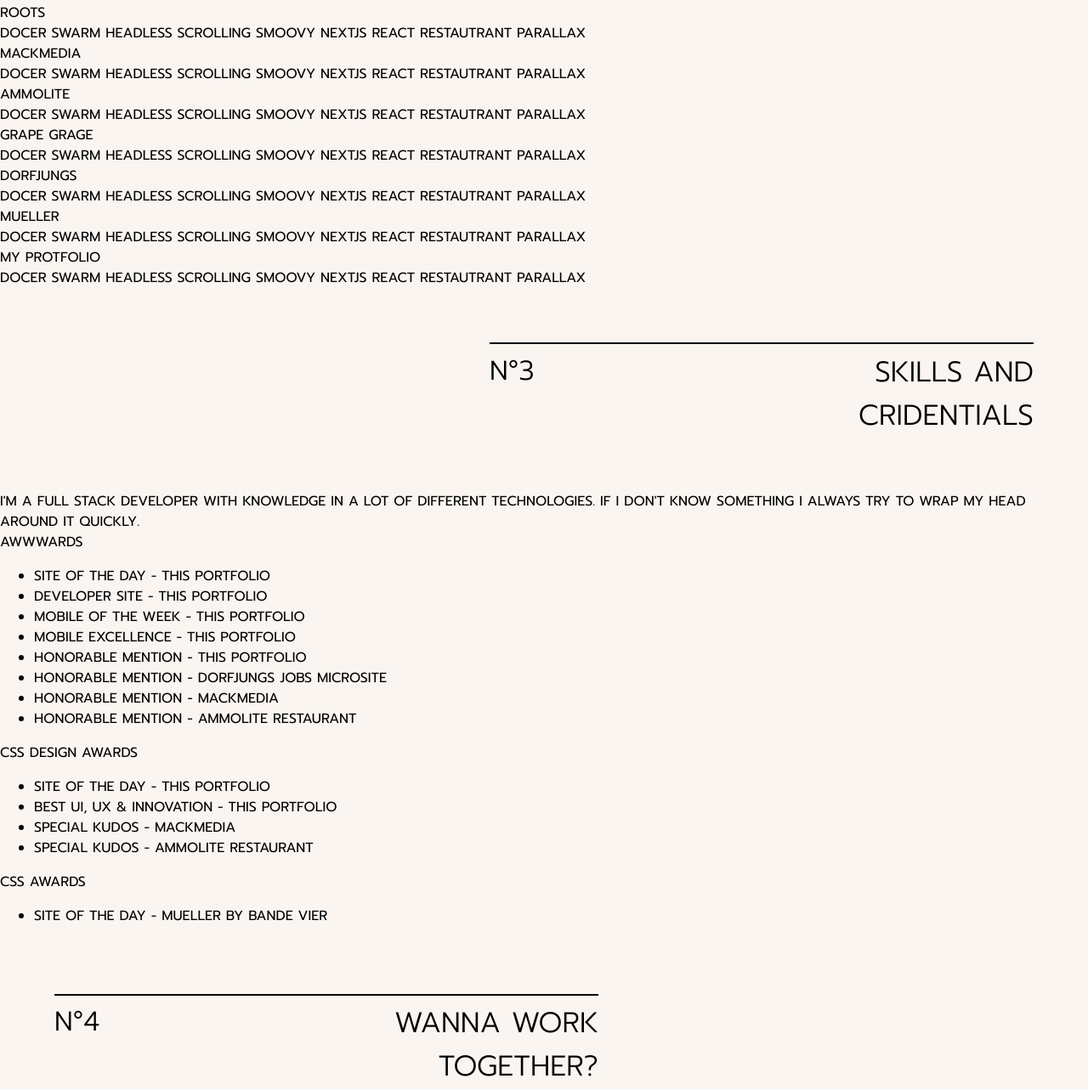
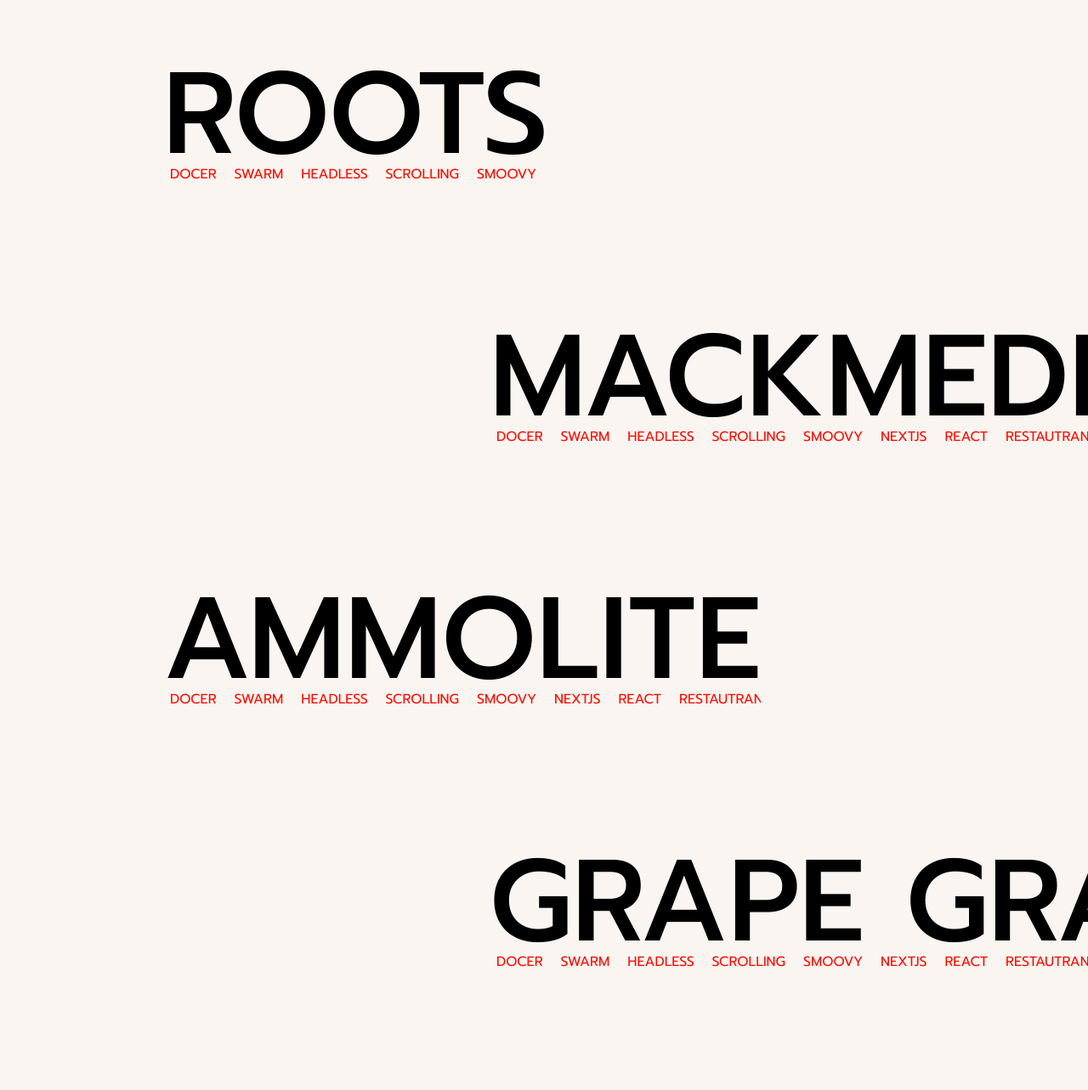
Before and after one commit to TheeWebMaster/yossrimhamdi, a website: page app/index.html in a window 1280 px wide. Shown: the part 1924-3207 px from the top of the page at 85% size. Drawn offline with Linux system fonts and the light colour scheme.

Commit message:
finished styling the "stuff I did" headlines.

```diff
--- a/app/assets/styles/base/_general.css
+++ b/app/assets/styles/base/_general.css
@@ -1,11 +1,12 @@
 * {
   box-sizing: border-box;
+  margin: 0;
+  padding: 0;
 }
 body {
   font-family: 'Prompt', sans-serif;
   color: $mainBlack;
   background-color: $skiny;
-  margin: 0;
   text-transform: uppercase;
   counter-reset: milestone-num;
 }
--- a/app/assets/styles/components/_frontal.css
+++ b/app/assets/styles/components/_frontal.css
@@ -4,7 +4,6 @@
   &__headline {
     font-size: 5.5rem;
     font-weight: 800;
-    margin: 0;
     line-height: 0.82em;
 
     @mixin atLarge {
--- /dev/null
+++ b/app/assets/styles/components/_headline.css
@@ -0,0 +1,52 @@
+.headline {
+  line-height: 1;
+
+  &:nth-child(even) &__wrapper {
+    @mixin atLarge {
+      left: 40vw;
+    }
+  }
+  &:nth-child(odd) &__wrapper {
+    @mixin atLarge {
+      left: 10vw;
+    }
+  }
+
+  &:not(:last-child) {
+    margin-bottom: 3em;
+
+    @mixin atLarge {
+      margin-bottom: 10em;
+    }
+  }
+
+  &__wrapper {
+    display: inline-block;
+    position: relative;
+    overflow: hidden;
+  }
+  &__text {
+    font-weight: 500;
+    font-size: 3rem;
+    padding-bottom: 15px;
+
+    @mixin atLarge {
+      font-size: 8.5rem;
+      padding-bottom: 10px;
+    }
+  }
+  &__sub {
+    color: $mainRed;
+    word-spacing: 15px;
+    position: absolute;
+    white-space: nowrap;
+    bottom: 0;
+    left: 1px;
+    font-size: 0.8rem;
+
+    @mixin atLarge {
+      left: 8px;
+      font-size: 1rem;
+    }
+  }
+}
--- a/app/assets/styles/components/_list.css
+++ b/app/assets/styles/components/_list.css
@@ -1,5 +1,3 @@
 .list {
   list-style-type: none;
-  padding-left: 0;
-  margin: 0;
 }
--- a/app/assets/styles/components/_paragraph.css
+++ b/app/assets/styles/components/_paragraph.css
@@ -1,5 +1,4 @@
 .paragraph {
-  margin: 0;
   text-transform: lowercase;
   font-size: 1.5rem;
   line-height: 120%;
--- a/app/assets/styles/styles.css
+++ b/app/assets/styles/styles.css
@@ -10,3 +10,4 @@
 @import './components/_wrapper';
 @import './components/_page-section';
 @import './components/_paragraph';
+@import './components/_headline';
--- a/app/index.html
+++ b/app/index.html
@@ -42,73 +42,68 @@
         <div class="milestone__description">stuff i did</div>
       </div>
     </div>
-    <div>
-      <div>
-        <div>roots</div>
-        <div>docer swarm headless scrolling smoovy nextjs react restautrant parallax</div>
-        <div>mackmedia</div>
-        <div>docer swarm headless scrolling smoovy nextjs react restautrant parallax</div>
-        <div>ammolite</div>
-        <div>docer swarm headless scrolling smoovy nextjs react restautrant parallax</div>
-        <div>grape grage</div>
-        <div>docer swarm headless scrolling smoovy nextjs react restautrant parallax</div>
-        <div>dorfjungs</div>
-        <div>docer swarm headless scrolling smoovy nextjs react restautrant parallax</div>
-        <div>mueller</div>
-        <div>docer swarm headless scrolling smoovy nextjs react restautrant parallax</div>
-        <div>my protfolio</div>
-        <div>docer swarm headless scrolling smoovy nextjs react restautrant parallax</div>
-        <div class="flex flex--to-the-right wrapper page-section">
-          <div class="milestone flex flex--space-between">
-            <div class="milestone__description">skills and cridentials</div>
+    <div class="wrapper page-section">
+      <div class="headline">
+        <div class="headline__wrapper">
+          <h1 class="headline__text">roots</h1>
+          <p class="headline__sub">
+            docer swarm headless scrolling smoovy nextjs react restautrant parallax css html js
+            juqery react good
+          </p>
         </div>
       </div>
-      </div>
-      <div>
-        <div>
-          I'm a full stack developer with knowledge in a lot of different technologies. If I don't
-          know something I always try to wrap my head around it quickly.
-        </div>
-        <div>
-          <div>
-            <div>awwwards</div>
-            <div>
-              <ul>
-                <li>Site Of The Day - This Portfolio</li>
-                <li>Developer Site - This Portfolio</li>
-                <li>Mobile Of The Week - This Portfolio</li>
-                <li>Mobile Excellence - This Portfolio</li>
-                <li>Honorable Mention - This Portfolio</li>
-                <li>Honorable Mention - Dorfjungs Jobs Microsite</li>
-                <li>Honorable Mention - MackMedia</li>
-                <li>Honorable Mention - Ammolite Restaurant</li>
-              </ul>
+      <div class="headline">
+        <div class="headline__wrapper">
+          <h1 class="headline__text">mackmedia</h1>
+          <p class="headline__sub">
+            docer swarm headless scrolling smoovy nextjs react restautrant parallax css html js
+            juqery react good
+          </p>
         </div>
       </div>
-          <div>
-            <div>CSS DESIGN AWARDS</div>
-            <div>
-              <ul>
-                <li>Site Of The Day - This Portfolio</li>
-                <li>Best UI, UX & Innovation - This Portfolio</li>
-                <li>Special Kudos - MackMedia</li>
-                <li>Special Kudos - Ammolite Restaurant</li>
-              </ul>
+      <div class="headline">
+        <div class="headline__wrapper">
+          <h1 class="headline__text">ammolite</h1>
+          <p class="headline__sub">
+            docer swarm headless scrolling smoovy nextjs react restautrant parallax css html js
+            juqery react good
+          </p>
         </div>
       </div>
-          <div>
-            <div>css awards</div>
-            <div>
-              <ul>
-                <li>Site Of The Day - MUELLER by Bande Vier</li>
-              </ul>
+      <div class="headline">
+        <div class="headline__wrapper">
+          <h1 class="headline__text">grape grage</h1>
+          <p class="headline__sub">
+            docer swarm headless scrolling smoovy nextjs react restautrant parallax css html js
+            juqery react good
+          </p>
         </div>
       </div>
+      <div class="headline">
+        <div class="headline__wrapper">
+          <h1 class="headline__text">dorfjungs</h1>
+          <p class="headline__sub">
+            docer swarm headless scrolling smoovy nextjs react restautrant parallax css html js
+            juqery react good
+          </p>
         </div>
       </div>
-      <div class="flex wrapper page-section">
-        <div class="milestone flex flex--space-between">
-          <div class="milestone__description">wanna work together?</div>
+      <div class="headline">
+        <div class="headline__wrapper">
+          <h1 class="headline__text">mueller</h1>
+          <p class="headline__sub">
+            docer swarm headless scrolling smoovy nextjs react restautrant parallax css html js
+            juqery react good
+          </p>
+        </div>
+      </div>
+      <div class="headline">
+        <div class="headline__wrapper">
+          <h1 class="headline__text">my portfiolio</h1>
+          <p class="headline__sub">
+            docer swarm headless scrolling smoovy nextjs react restautrant parallax css html js
+            juqery react good
+          </p>
         </div>
       </div>
     </div>
--- a/app/temp/styles/styles.css
+++ b/app/temp/styles/styles.css
@@ -1,10 +1,11 @@
 @import url('https://fonts.googleapis.com/css2?family=Prompt:wght@100;200;300;400;500;600;700;800;900&display=swap');* {
   box-sizing: border-box;
+  margin: 0;
+  padding: 0;
 }body {
   font-family: 'Prompt', sans-serif;
   color: #000;
   background-color: #faf5f1;
-  margin: 0;
   text-transform: uppercase;
   counter-reset: milestone-num;
 }html,
@@ -15,7 +16,6 @@
 }.frontal__headline {
     font-size: 5.5rem;
     font-weight: 800;
-    margin: 0;
     line-height: 0.82em;
   }@media only screen and (min-width: 1024px) {.frontal__headline {
       font-size: 26rem
@@ -34,8 +34,6 @@
     }
   }.list {
   list-style-type: none;
-  padding-left: 0;
-  margin: 0;
 }.milestone {
   border-top: 1px solid #000;
   flex-basis: 100%;
@@ -118,7 +116,6 @@
     padding-bottom: 4em
 }
   }.paragraph {
-  margin: 0;
   text-transform: lowercase;
   font-size: 1.5rem;
   line-height: 120%;
@@ -130,4 +127,41 @@
 }
   }.paragraph::first-letter {
     text-transform: uppercase;
+  }.headline {
+  line-height: 1;
+}@media only screen and (min-width: 1024px) {.headline:nth-child(even) .headline__wrapper {
+      left: 40vw
   }
+  }@media only screen and (min-width: 1024px) {.headline:nth-child(odd) .headline__wrapper {
+      left: 10vw
+  }
+  }.headline:not(:last-child) {
+    margin-bottom: 3em;
+  }@media only screen and (min-width: 1024px) {.headline:not(:last-child) {
+      margin-bottom: 10em
+  }
+  }.headline__wrapper {
+    display: inline-block;
+    position: relative;
+    overflow: hidden;
+  }.headline__text {
+    font-weight: 500;
+    font-size: 3rem;
+    padding-bottom: 15px;
+  }@media only screen and (min-width: 1024px) {.headline__text {
+      font-size: 8.5rem;
+      padding-bottom: 10px
+  }
+  }.headline__sub {
+    color: #ff0d00;
+    word-spacing: 15px;
+    position: absolute;
+    white-space: nowrap;
+    bottom: 0;
+    left: 1px;
+    font-size: 0.8rem;
+  }@media only screen and (min-width: 1024px) {.headline__sub {
+      left: 8px;
+      font-size: 1rem
+  }
+  }
```
Lines whose indentation alone changed are shown as unchanged.
